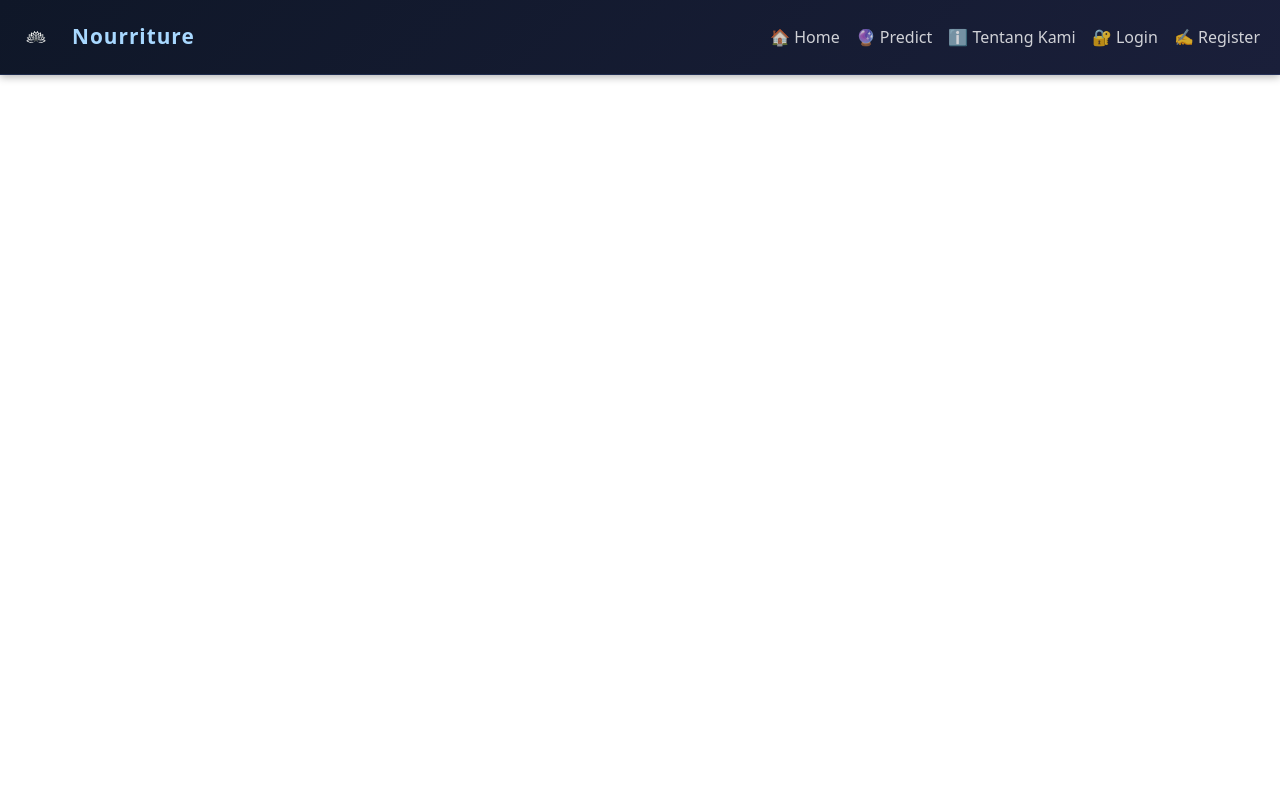
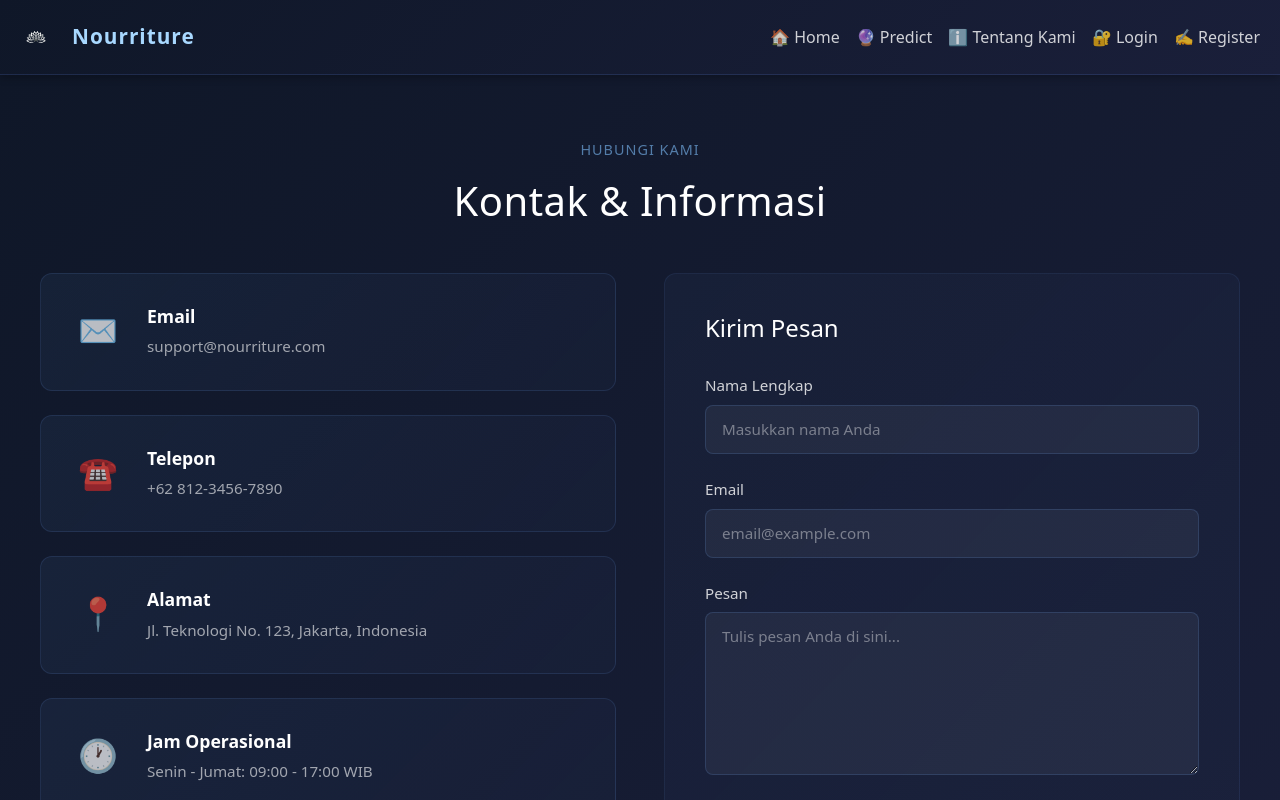
Before and after one commit to FernandoAntonius/Nourriture-React, a React (Vite) app: page /kontak in a window 1280 px wide. Built offline with nearby package versions, Linux system fonts and the light colour scheme.

Commit message:
contact us

```diff
--- a/src/App.jsx
+++ b/src/App.jsx
@@ -9,6 +9,7 @@ import Riwayat from "./components/Riwayat";
 import Login from "./components/Login";
 import Register from "./components/Register";
 import TentangKami from "./components/TentangKami";
+import Kontak from "./components/Kontak";
 // Footer is rendered inside the Home component only
 
 function App() {
@@ -37,17 +38,50 @@ function App() {
   const hideNavbar = ["/login", "/register"].includes(location.pathname);
 
   return (
-    <div style={{ display: "flex", flexDirection: "column", minHeight: "100vh" }}>
-      {!hideNavbar && <Navbar isLoggedIn={isLoggedIn} onLogout={handleLogout} />}
+    <div
+      style={{ display: "flex", flexDirection: "column", minHeight: "100vh" }}>
+      {!hideNavbar && (
+        <Navbar isLoggedIn={isLoggedIn} onLogout={handleLogout} />
+      )}
       <main style={{ flex: 1, overflow: "auto" }}>
         <Routes>
           <Route path="/" element={<Home isLoggedIn={isLoggedIn} />} />
-          <Route path="/predict" element={<Predict isLoggedIn={isLoggedIn} />} />
+          <Route
+            path="/predict"
+            element={<Predict isLoggedIn={isLoggedIn} />}
+          />
           <Route path="/tentang" element={<TentangKami />} />
-          <Route path="/profile" element={isLoggedIn ? <Profile onLogout={handleLogout} /> : <Navigate to="/login" />} />
-          <Route path="/riwayat" element={isLoggedIn ? <Riwayat /> : <Navigate to="/login" />} />
-          <Route path="/login" element={isLoggedIn ? <Navigate to="/" /> : <Login onLogin={handleLogin} />} />
-          <Route path="/register" element={isLoggedIn ? <Navigate to="/" /> : <Register onLogin={handleLogin} />} />
+          <Route path="/kontak" element={<Kontak />} />
+          <Route
+            path="/profile"
+            element={
+              isLoggedIn ? (
+                <Profile onLogout={handleLogout} />
+              ) : (
+                <Navigate to="/login" />
+              )
+            }
+          />
+          <Route
+            path="/riwayat"
+            element={isLoggedIn ? <Riwayat /> : <Navigate to="/login" />}
+          />
+          <Route
+            path="/login"
+            element={
+              isLoggedIn ? <Navigate to="/" /> : <Login onLogin={handleLogin} />
+            }
+          />
+          <Route
+            path="/register"
+            element={
+              isLoggedIn ? (
+                <Navigate to="/" />
+              ) : (
+                <Register onLogin={handleLogin} />
+              )
+            }
+          />
         </Routes>
       </main>
       {/* Footer removed from global layout; Home renders its own Footer */}
--- /dev/null
+++ b/src/components/Kontak.css
@@ -0,0 +1,288 @@
+.kontak-container {
+  background: linear-gradient(135deg, #0f1728 0%, #1a1f3a 100%);
+  color: white;
+  padding: 4rem 2rem;
+  min-height: 100vh;
+}
+
+.kontak-header {
+  text-align: center;
+  margin-bottom: 3rem;
+}
+
+.kontak-subtitle {
+  font-size: 0.9rem;
+  color: rgba(100, 150, 200, 0.8);
+  letter-spacing: 1px;
+  text-transform: uppercase;
+  font-weight: 500;
+  margin: 0;
+  margin-bottom: 1rem;
+}
+
+.kontak-title {
+  font-size: 2.5rem;
+  color: white;
+  font-weight: 300;
+  margin: 0;
+  letter-spacing: 0.5px;
+}
+
+.kontak-content {
+  max-width: 1200px;
+  margin: 0 auto;
+  display: grid;
+  grid-template-columns: 1fr 1fr;
+  gap: 3rem;
+  align-items: start;
+}
+
+.kontak-info {
+  display: flex;
+  flex-direction: column;
+  gap: 1.5rem;
+}
+
+.info-card {
+  background: linear-gradient(
+    135deg,
+    rgba(100, 150, 220, 0.08) 0%,
+    rgba(100, 150, 220, 0.03) 100%
+  );
+  border: 1px solid rgba(100, 150, 220, 0.15);
+  border-radius: 12px;
+  padding: 2rem;
+  display: flex;
+  align-items: flex-start;
+  gap: 1.5rem;
+  transition: all 0.3s ease;
+}
+
+.info-card:hover {
+  background: linear-gradient(
+    135deg,
+    rgba(100, 150, 220, 0.12) 0%,
+    rgba(100, 150, 220, 0.06) 100%
+  );
+  border-color: rgba(100, 150, 220, 0.25);
+  transform: translateY(-2px);
+}
+
+.info-icon {
+  font-size: 2rem;
+  min-width: 50px;
+  display: flex;
+  align-items: center;
+  justify-content: center;
+  color: rgba(100, 150, 220, 0.7);
+}
+
+.info-text h3 {
+  margin: 0;
+  font-size: 1.1rem;
+  color: white;
+  margin-bottom: 0.5rem;
+  font-weight: 600;
+}
+
+.info-text p {
+  margin: 0;
+  color: rgba(255, 255, 255, 0.6);
+  font-size: 0.95rem;
+  line-height: 1.5;
+}
+
+.kontak-form-wrapper {
+  background: linear-gradient(
+    135deg,
+    rgba(100, 150, 220, 0.05) 0%,
+    rgba(100, 150, 220, 0.02) 100%
+  );
+  border: 1px solid rgba(100, 150, 220, 0.1);
+  border-radius: 12px;
+  padding: 2.5rem;
+}
+
+.form-header {
+  margin-bottom: 2rem;
+}
+
+.form-header h2 {
+  margin: 0;
+  font-size: 1.5rem;
+  color: white;
+  font-weight: 400;
+}
+
+.kontak-form {
+  display: flex;
+  flex-direction: column;
+  gap: 1.5rem;
+}
+
+.form-group {
+  display: flex;
+  flex-direction: column;
+  gap: 0.5rem;
+}
+
+.form-group label {
+  font-size: 0.95rem;
+  color: rgba(255, 255, 255, 0.8);
+  font-weight: 500;
+}
+
+.form-group input,
+.form-group textarea {
+  background: rgba(255, 255, 255, 0.05);
+  border: 1px solid rgba(100, 150, 220, 0.2);
+  border-radius: 8px;
+  padding: 0.75rem 1rem;
+  color: white;
+  font-size: 0.95rem;
+  font-family: inherit;
+  transition: all 0.3s ease;
+}
+
+.form-group input::placeholder,
+.form-group textarea::placeholder {
+  color: rgba(255, 255, 255, 0.4);
+}
+
+.form-group input:focus,
+.form-group textarea:focus {
+  outline: none;
+  background: rgba(255, 255, 255, 0.08);
+  border-color: rgba(100, 150, 220, 0.4);
+  box-shadow: 0 0 0 3px rgba(100, 150, 220, 0.1);
+}
+
+.submit-btn {
+  background: #0066ff;
+  color: white;
+  border: none;
+  padding: 1rem;
+  border-radius: 8px;
+  font-size: 1rem;
+  font-weight: 600;
+  cursor: pointer;
+  transition: all 0.3s ease;
+  margin-top: 1rem;
+}
+
+.submit-btn:hover:not(:disabled) {
+  background: #0052cc;
+  transform: translateY(-2px);
+  box-shadow: 0 8px 16px rgba(0, 102, 255, 0.3);
+}
+
+.submit-btn:disabled {
+  background: rgba(0, 102, 255, 0.5);
+  cursor: not-allowed;
+}
+
+.submit-btn:active:not(:disabled) {
+  transform: translateY(0);
+}
+
+.message {
+  padding: 1rem;
+  border-radius: 8px;
+  margin-top: 1rem;
+  text-align: center;
+  font-weight: 500;
+}
+
+.message.success {
+  background: rgba(34, 197, 94, 0.1);
+  border: 1px solid rgba(34, 197, 94, 0.3);
+  color: #22c55e;
+}
+
+.message.error {
+  background: rgba(239, 68, 68, 0.1);
+  border: 1px solid rgba(239, 68, 68, 0.3);
+  color: #ef4444;
+}
+
+.privacy-notice {
+  background: rgba(100, 150, 220, 0.1);
+  border: 1px solid rgba(100, 150, 220, 0.2);
+  border-radius: 8px;
+  padding: 1rem;
+  font-size: 0.85rem;
+  color: rgba(255, 255, 255, 0.6);
+  line-height: 1.6;
+}
+
+/* Responsive Design */
+@media (max-width: 768px) {
+  .kontak-container {
+    padding: 2rem 1rem;
+  }
+
+  .kontak-title {
+    font-size: 2rem;
+  }
+
+  .kontak-content {
+    grid-template-columns: 1fr;
+    gap: 2rem;
+  }
+
+  .info-card {
+    padding: 1.5rem;
+  }
+
+  .kontak-form-wrapper {
+    padding: 2rem;
+  }
+
+  .form-header h2 {
+    font-size: 1.3rem;
+  }
+}
+
+@media (max-width: 480px) {
+  .kontak-container {
+    padding: 1.5rem 1rem;
+  }
+
+  .kontak-subtitle {
+    font-size: 0.8rem;
+  }
+
+  .kontak-title {
+    font-size: 1.6rem;
+  }
+
+  .info-card {
+    padding: 1rem;
+    gap: 1rem;
+  }
+
+  .info-icon {
+    font-size: 1.5rem;
+  }
+
+  .info-text h3 {
+    font-size: 1rem;
+  }
+
+  .kontak-form-wrapper {
+    padding: 1.5rem;
+  }
+
+  .form-header h2 {
+    font-size: 1.1rem;
+  }
+
+  .submit-btn {
+    padding: 0.75rem;
+    font-size: 0.9rem;
+  }
+
+  .privacy-notice {
+    font-size: 0.8rem;
+  }
+}
--- /dev/null
+++ b/src/components/Kontak.jsx
@@ -0,0 +1,167 @@
+import React, { useState } from "react";
+import "./Kontak.css";
+
+export default function Kontak() {
+  const [formData, setFormData] = useState({
+    name: "",
+    email: "",
+    content: "",
+  });
+
+  const [loading, setLoading] = useState(false);
+  const [message, setMessage] = useState("");
+
+  const handleChange = (e) => {
+    const { name, value } = e.target;
+    setFormData({
+      ...formData,
+      [name]: value,
+    });
+  };
+
+  const handleSubmit = async (e) => {
+    e.preventDefault();
+    setLoading(true);
+    setMessage("");
+
+    try {
+      const response = await fetch(
+        "https://nourriture-laravel.vercel.app/api/api/contact-us",
+        {
+          method: "POST",
+          headers: {
+            "Content-Type": "application/json",
+          },
+          body: JSON.stringify(formData),
+        }
+      );
+
+      if (response.ok) {
+        setMessage("Pesan Anda telah berhasil dikirim!");
+        // Reset form
+        setFormData({
+          name: "",
+          email: "",
+          content: "",
+        });
+      } else {
+        setMessage("Gagal mengirim pesan. Silakan coba lagi.");
+      }
+    } catch (error) {
+      console.error("Error:", error);
+      setMessage("Terjadi kesalahan. Silakan coba lagi.");
+    } finally {
+      setLoading(false);
+    }
+  };
+
+  const contactInfo = [
+    {
+      icon: "✉",
+      title: "Email",
+      details: "support@nourriture.com",
+    },
+    {
+      icon: "☎",
+      title: "Telepon",
+      details: "+62 812-3456-7890",
+    },
+    {
+      icon: "📍",
+      title: "Alamat",
+      details: "Jl. Teknologi No. 123, Jakarta, Indonesia",
+    },
+    {
+      icon: "🕐",
+      title: "Jam Operasional",
+      details: "Senin - Jumat: 09:00 - 17:00 WIB",
+    },
+  ];
+
+  return (
+    <div className="kontak-container">
+      <div className="kontak-header">
+        <p className="kontak-subtitle">HUBUNGI KAMI</p>
+        <h1 className="kontak-title">Kontak & Informasi</h1>
+      </div>
+
+      <div className="kontak-content">
+        <div className="kontak-info">
+          {contactInfo.map((info, index) => (
+            <div key={index} className="info-card">
+              <div className="info-icon">{info.icon}</div>
+              <div className="info-text">
+                <h3>{info.title}</h3>
+                <p>{info.details}</p>
+              </div>
+            </div>
+          ))}
+        </div>
+
+        <div className="kontak-form-wrapper">
+          <div className="form-header">
+            <h2>Kirim Pesan</h2>
+          </div>
+
+          <form className="kontak-form" onSubmit={handleSubmit}>
+            <div className="form-group">
+              <label htmlFor="name">Nama Lengkap</label>
+              <input
+                type="text"
+                id="name"
+                name="name"
+                placeholder="Masukkan nama Anda"
+                value={formData.name}
+                onChange={handleChange}
+                required
+              />
+            </div>
+
+            <div className="form-group">
+              <label htmlFor="email">Email</label>
+              <input
+                type="email"
+                id="email"
+                name="email"
+                placeholder="email@example.com"
+                value={formData.email}
+                onChange={handleChange}
+                required
+              />
+            </div>
+
+            <div className="form-group">
+              <label htmlFor="content">Pesan</label>
+              <textarea
+                id="content"
+                name="content"
+                placeholder="Tulis pesan Anda di sini..."
+                rows="6"
+                value={formData.content}
+                onChange={handleChange}
+                required></textarea>
+            </div>
+
+            <button type="submit" className="submit-btn" disabled={loading}>
+              ✈ {loading ? "Mengirim..." : "Kirim Pesan"}
+            </button>
+
+            {message && (
+              <div
+                className={`message ${
+                  message.includes("berhasil") ? "success" : "error"
+                }`}>
+                {message}
+              </div>
+            )}
+
+            <div className="privacy-notice">
+              🔒 Informasi Anda aman bersama kami. Kami menghormati privasi Anda
+              dan tidak akan membagikan data Anda kepada pihak ketiga.
+            </div>
+          </form>
+        </div>
+      </div>
+    </div>
+  );
+}
```
